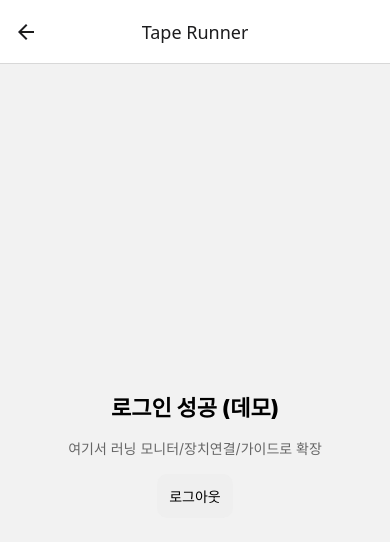
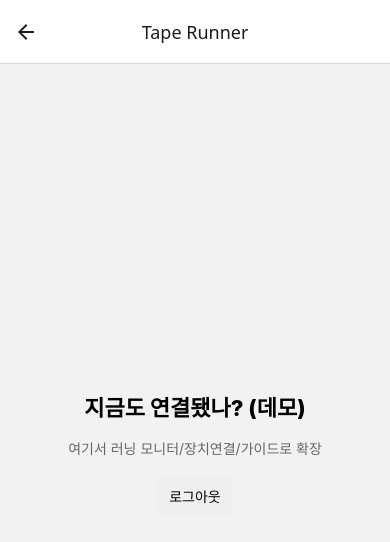
Before and after one commit to StarChoiMarine/TapeRunner, a React Native app: screen /Home in a window 390 px wide. Shown: the top 542 px of the page. Built offline with nearby package versions, Linux system fonts and the light colour scheme.

Commit message:
연결 확인

```diff
--- a/src/screens/HomeScreen.tsx
+++ b/src/screens/HomeScreen.tsx
@@ -8,7 +8,7 @@
 export default function HomeScreen({ navigation }: Props) {
   return (
     <View style={{ flex:1, alignItems:'center', justifyContent:'center', gap:16 }}>
-      <Text style={{ fontSize:22, fontWeight:'800' }}>로그인 성공 (데모)</Text>
+      <Text style={{ fontSize:22, fontWeight:'800' }}>지금도 연결됐나? (데모)</Text>
       <Text style={{ color:'#666' }}>여기서 러닝 모니터/장치연결/가이드로 확장</Text>
       <TouchableOpacity
         onPress={() => navigation.replace('Login')}
```
